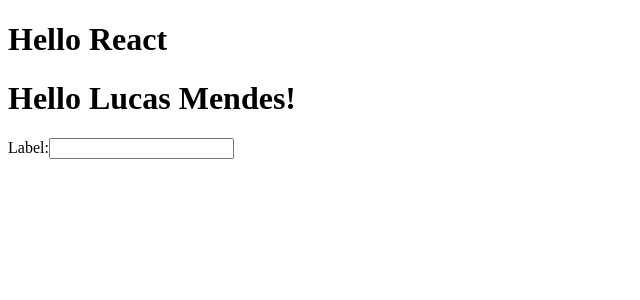
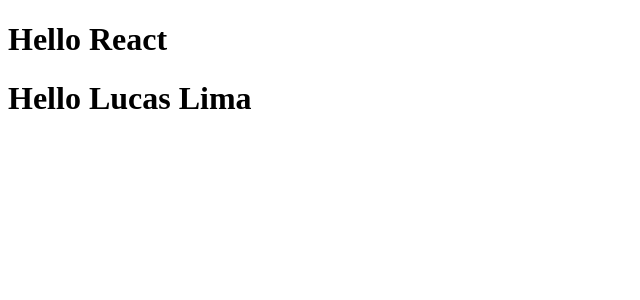
Before and after one commit to lucasmls/react-studies, a React (Create React App) app: page / in a window 1280 px wide. Shown: the top 300 px of the page, without its empty margins (0-640 px from the left). Built offline with nearby package versions, Linux system fonts and the light colour scheme; the HTML template or start-up script is replaced by a standard one.

Commit message:
Demonstração do defaultProps do componente

```diff
--- a/src/App.js
+++ b/src/App.js
@@ -6,10 +6,7 @@
     return (
       <div className="App">
         <h1 className="hello">Hello React</h1>
-        <Title name="Lucas Mendes" />
-
-        <label htmlFor="myInput">Label:</label>
-        <input type="text" id="myInput" />
+        <Title name="Lucas" last_name="Lima" />
       </div>
     );
   }
--- a/src/Title.js
+++ b/src/Title.js
@@ -1,7 +1,16 @@
-import React from 'react'
+import React, { Component } from 'react'
 
-const Title = (props) => (
-  <h1>Hello { props.name }!</h1>
-)
+class Title extends Component {
+  render() {
+    return (
+      <h1>Hello { `${this.props.name} ${this.props.last_name}` }</h1>
+    )
+  }
+}
+
+Title.defaultProps = {
+  name: 'Nome',
+  last_name: 'Sobrenome'
+}
 
 export default Title
```
